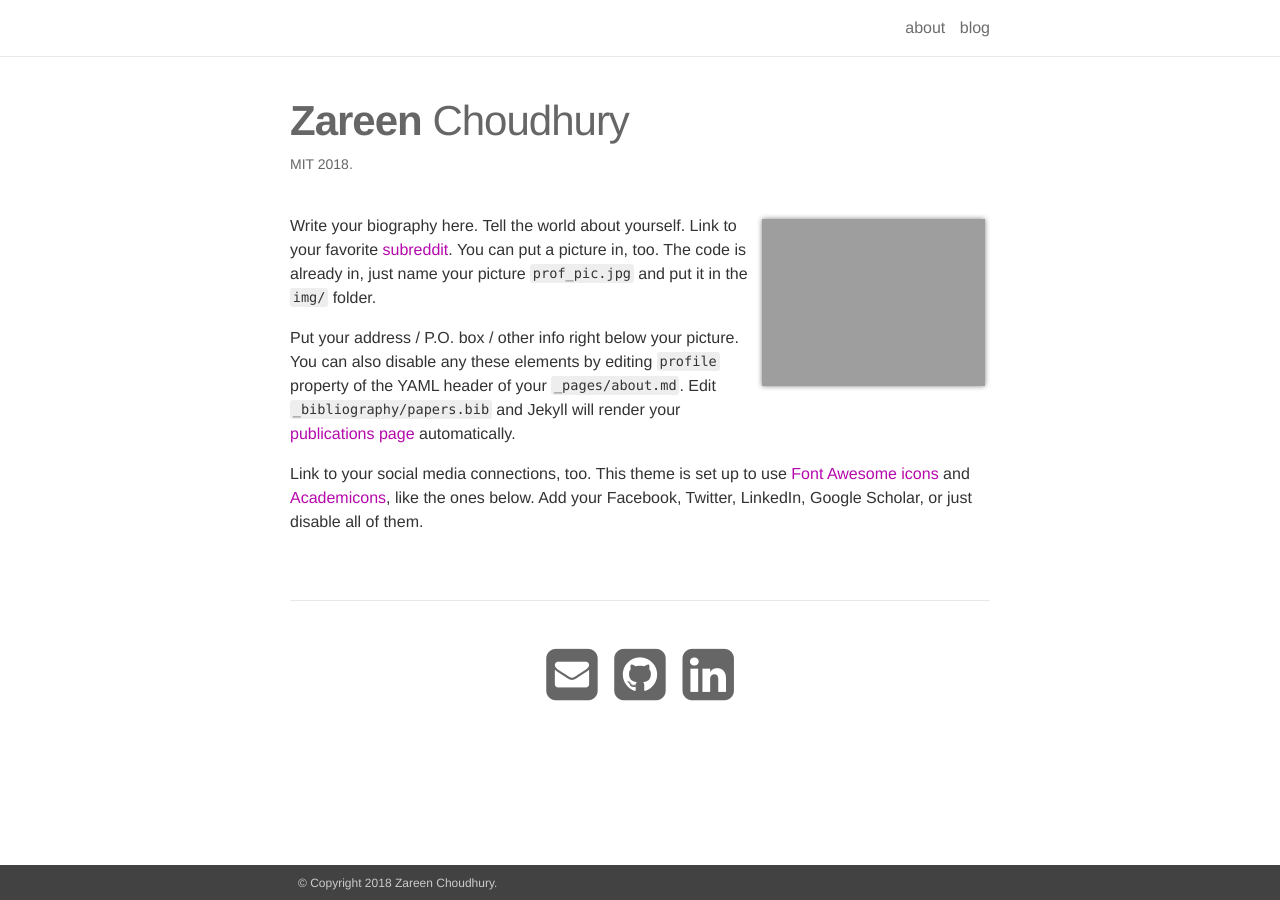
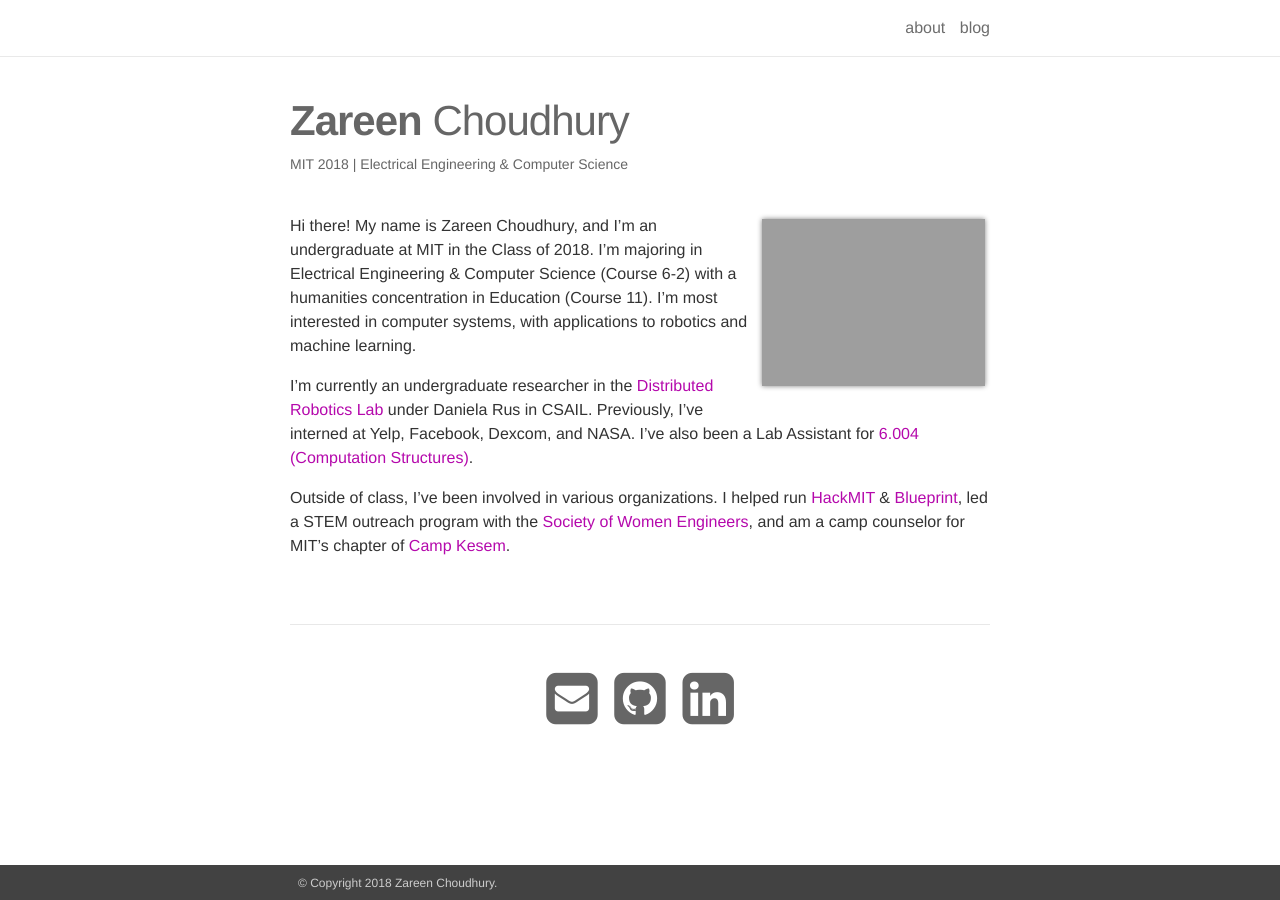
Before and after one commit to zareenc/zareenc.github.io, a Jekyll site: the page built from _pages/about.md, in a window 1280 px wide. Built offline with Jekyll 4.4.1, drawn with Linux system fonts in a browser that asks for light colours; nearby versions of some CDN libraries.

Commit message:
Add content to about

```diff
--- a/_pages/about.md
+++ b/_pages/about.md
@@ -2,7 +2,7 @@
 layout: about
 permalink: /
 title: <strong>Zareen</strong> Choudhury
-description: <a href="">MIT 2018</a>.
+description: MIT 2018 | Electrical Engineering & Computer Science
 
 profile:
   align: right
@@ -11,8 +11,8 @@ profile:
 social: true
 ---
 
-Write your biography here. Tell the world about yourself. Link to your favorite [subreddit](http://reddit.com){:target="\_blank"}. You can put a picture in, too. The code is already in, just name your picture `prof_pic.jpg` and put it in the `img/` folder.
+Hi there! My name is Zareen Choudhury, and I'm an undergraduate at MIT in the Class of 2018. I'm majoring in Electrical Engineering & Computer Science (Course 6-2) with a humanities concentration in Education (Course 11). I'm most interested in computer systems, with applications to robotics and machine learning.
 
-Put your address / P.O. box / other info right below your picture. You can also disable any these elements by editing `profile` property of the YAML header of your `_pages/about.md`. Edit `_bibliography/papers.bib` and Jekyll will render your [publications page](/al-folio/publications/) automatically.
+I'm currently an undergraduate researcher in the [Distributed Robotics Lab](http://groups.csail.mit.edu/drl/wiki/index.php?title=Main_Page) under Daniela Rus in CSAIL. Previously, I've interned at Yelp, Facebook, Dexcom, and NASA. I've also been a Lab Assistant for [6.004 (Computation Structures)](https://6004.mit.edu/).
 
-Link to your social media connections, too. This theme is set up to use [Font Awesome icons](http://fortawesome.github.io/Font-Awesome/){:target="\_blank"} and [Academicons](https://jpswalsh.github.io/academicons/){:target="\_blank"}, like the ones below. Add your Facebook, Twitter, LinkedIn, Google Scholar, or just disable all of them.
+Outside of class, I've been involved in various organizations. I helped run [HackMIT](https://hackmit.org/) & [Blueprint](https://blueprint.hackmit.org/), led a STEM outreach program with the [Society of Women Engineers](http://swe.mit.edu/), and am a camp counselor for MIT's chapter of [Camp Kesem](http://campkesem.org/).
```
Also changed, not shown: 1 other file.
